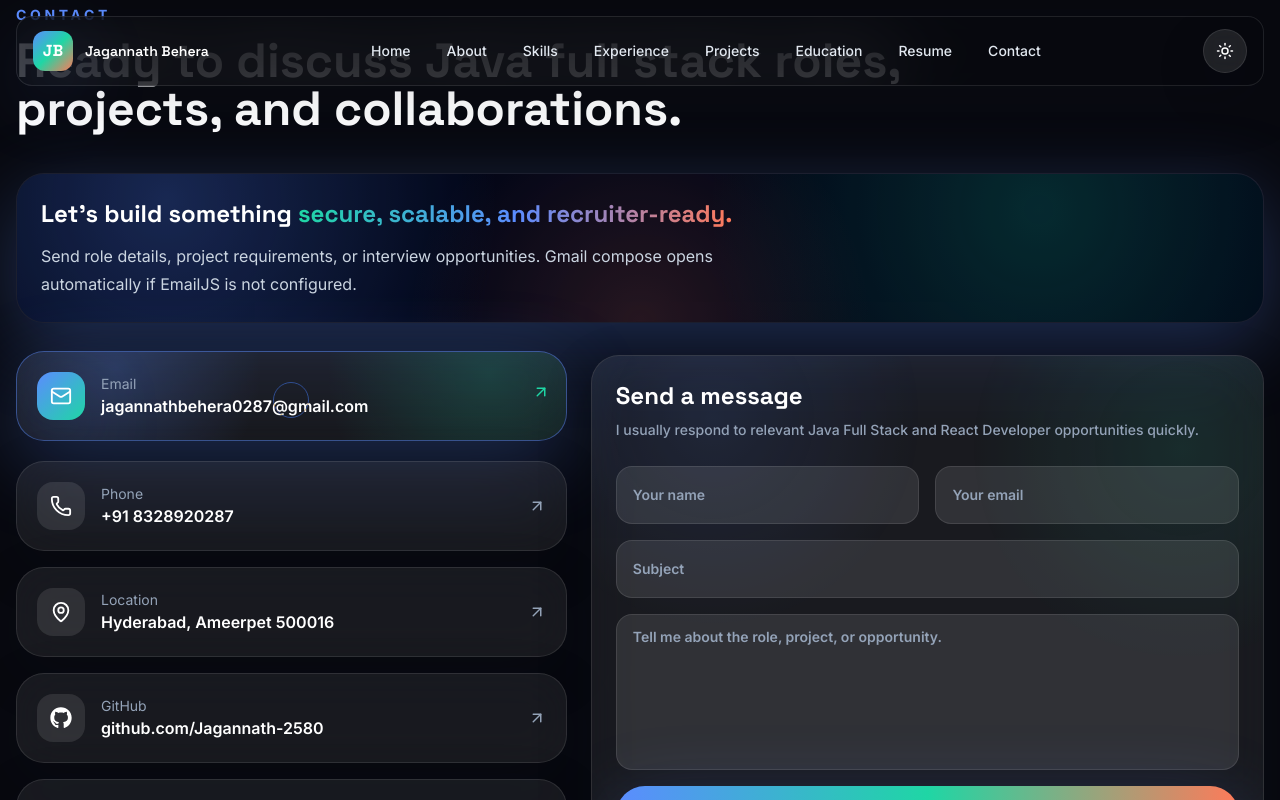
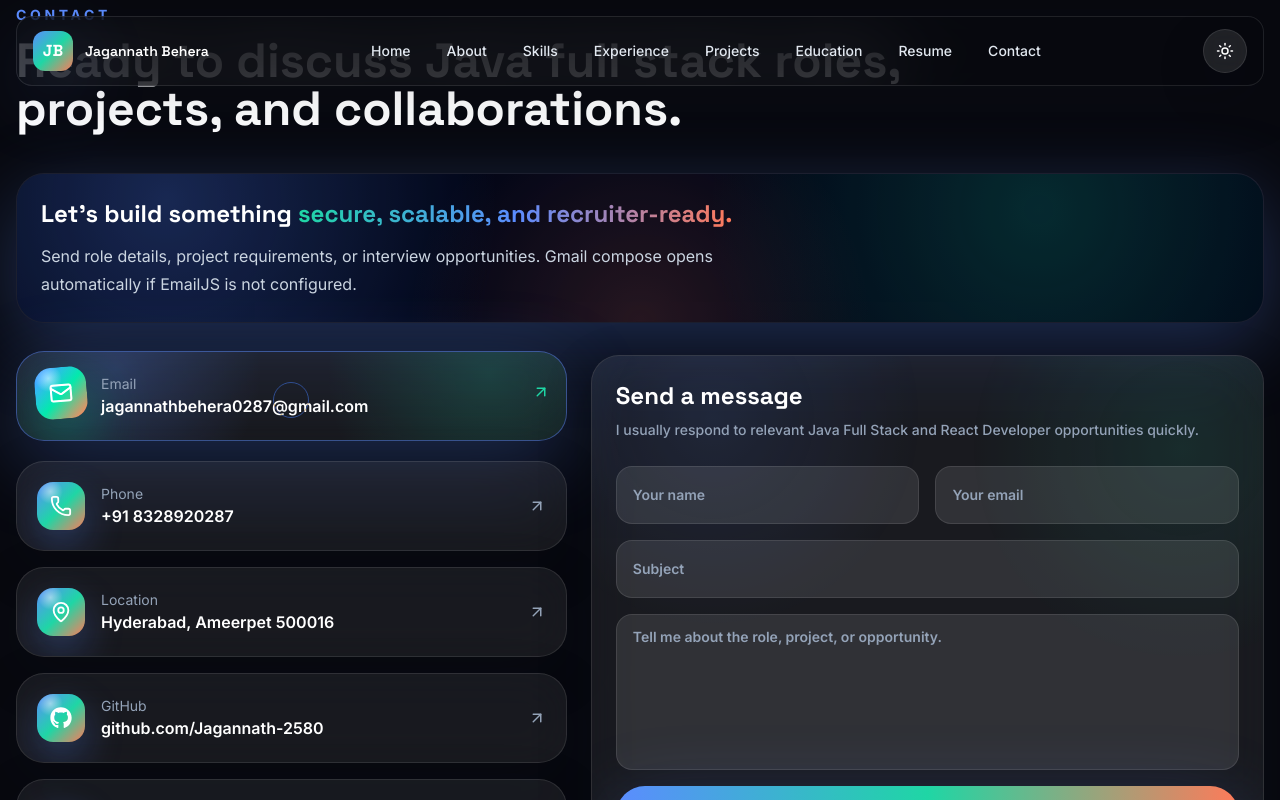
Before and after one commit to Jagannath-2580/Jagannath_Portfolio, a React (Vite) app: page / in a window 1280 px wide. In both pictures the pointer is over the link 291 px from the left and 7211 px from the top of the page. Shown: the part 6811-7611 px from the top of the page. Built offline with nearby package versions, Linux system fonts and the light colour scheme.

Commit message:
Improve contact icon colors

```diff
--- a/src/components/Sections.tsx
+++ b/src/components/Sections.tsx
@@ -236,7 +236,7 @@ export function Contact() {
         <div className="space-y-4">
           {contactCards.map(({ label, value, href, Icon }) => (
             <a key={label} href={href} target={href.startsWith('http') ? '_blank' : undefined} rel="noreferrer" className="contact-card glass-panel flex items-center gap-4 p-5">
-              <span className="contact-card-icon grid h-12 w-12 place-items-center rounded-2xl bg-slate-950 text-white dark:bg-white/10">
+              <span className="contact-card-icon grid h-12 w-12 place-items-center rounded-2xl text-white">
                 <Icon size={22} />
               </span>
               <span>
--- a/src/styles/index.css
+++ b/src/styles/index.css
@@ -113,6 +113,10 @@ body {
 
   .contact-card-icon {
     @apply transition duration-300;
+    background:
+      radial-gradient(circle at 28% 20%, rgba(255, 255, 255, 0.48), transparent 24%),
+      linear-gradient(135deg, #5b8cff 0%, #1fd6a5 52%, #ff7a59 100%);
+    box-shadow: 0 16px 38px rgba(91, 140, 255, 0.3);
   }
 
   .contact-card:hover::before {
@@ -120,7 +124,9 @@ body {
   }
 
   .contact-card:hover .contact-card-icon {
-    @apply bg-gradient-to-br from-electric to-aurora shadow-glow;
+    transform: translateY(-3px) rotate(-5deg) scale(1.08);
+    box-shadow: 0 22px 55px rgba(31, 214, 165, 0.48);
+    filter: saturate(1.2) brightness(1.05);
   }
 
   .contact-card-arrow {
```
